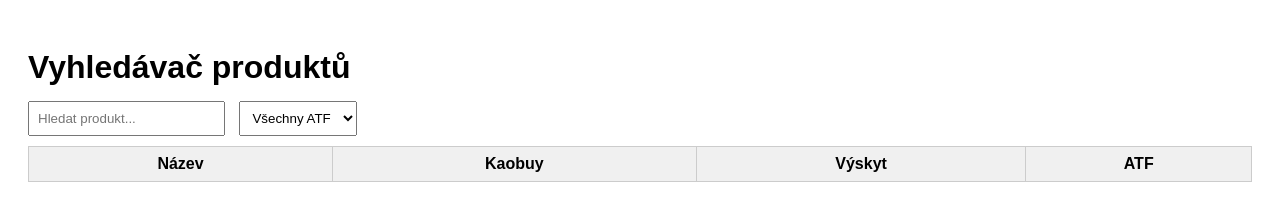
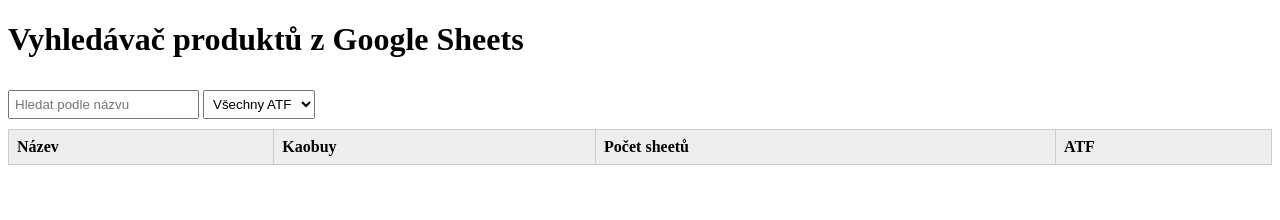
Before and after one commit to FermarkkkkAAAff/ssssssssssssssssssssssssssssssssssssss, a plain HTML site: page Index.html in a window 1280 px wide. Drawn offline with Linux system fonts and the light colour scheme; no server answers.

Commit message:
Update Index.html

```diff
--- a/Index.html
+++ b/Index.html
@@ -1,30 +1,36 @@
 <!DOCTYPE html>
 <html lang="cs">
 <head>
-  <meta charset="UTF-8" />
-  <meta name="viewport" content="width=device-width, initial-scale=1.0"/>
-  <title>Vyhledávač produktů (Google Sheets)</title>
-  <link rel="stylesheet" href="style.css" />
+  <meta charset="UTF-8">
+  <title>Vyhledávač produktů</title>
+  <style>
+    table { border-collapse: collapse; width: 100%; }
+    th, td { border: 1px solid #ccc; padding: 8px; text-align: left; }
+    th { cursor: pointer; background-color: #eee; }
+    input, select { margin: 10px 0; padding: 5px; }
+  </style>
 </head>
 <body>
-  <h1>Vyhledávač produktů</h1>
-  <input type="text" id="search" placeholder="Hledat produkt..." />
+  <h1>Vyhledávač produktů z Google Sheets</h1>
+  <input type="text" id="search" placeholder="Hledat podle názvu">
   <select id="atfFilter">
     <option value="">Všechny ATF</option>
     <option value="ano">Ano</option>
     <option value="ne">Ne</option>
   </select>
+
   <table id="results">
     <thead>
       <tr>
         <th onclick="sortTable(0)">Název</th>
         <th onclick="sortTable(1)">Kaobuy</th>
-        <th onclick="sortTable(2)">Výskyt</th>
+        <th onclick="sortTable(2)">Počet sheetů</th>
         <th onclick="sortTable(3)">ATF</th>
       </tr>
     </thead>
     <tbody></tbody>
   </table>
-  <script src="script.js"></script>
+
+  <script src="main.js"></script>
 </body>
 </html>
```
